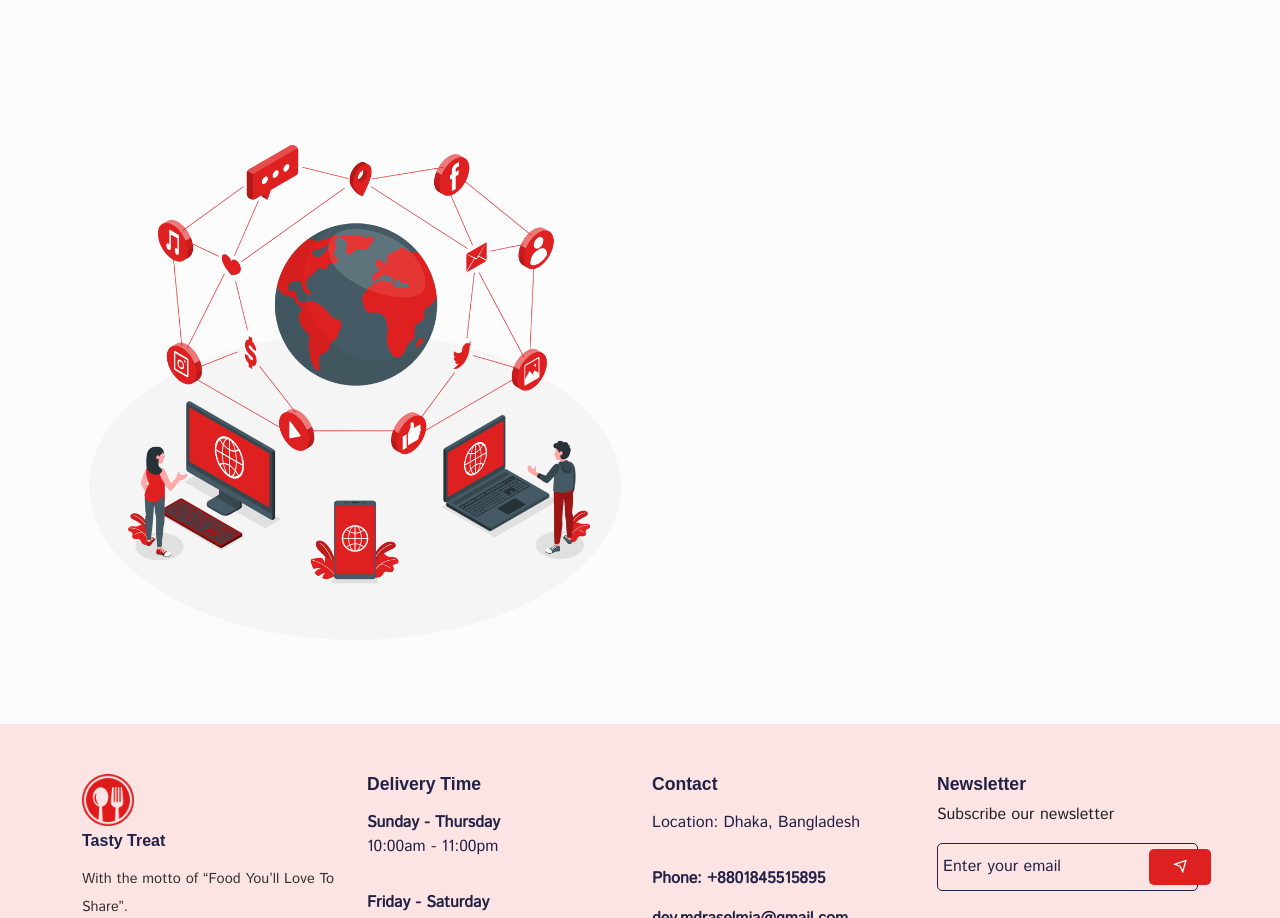
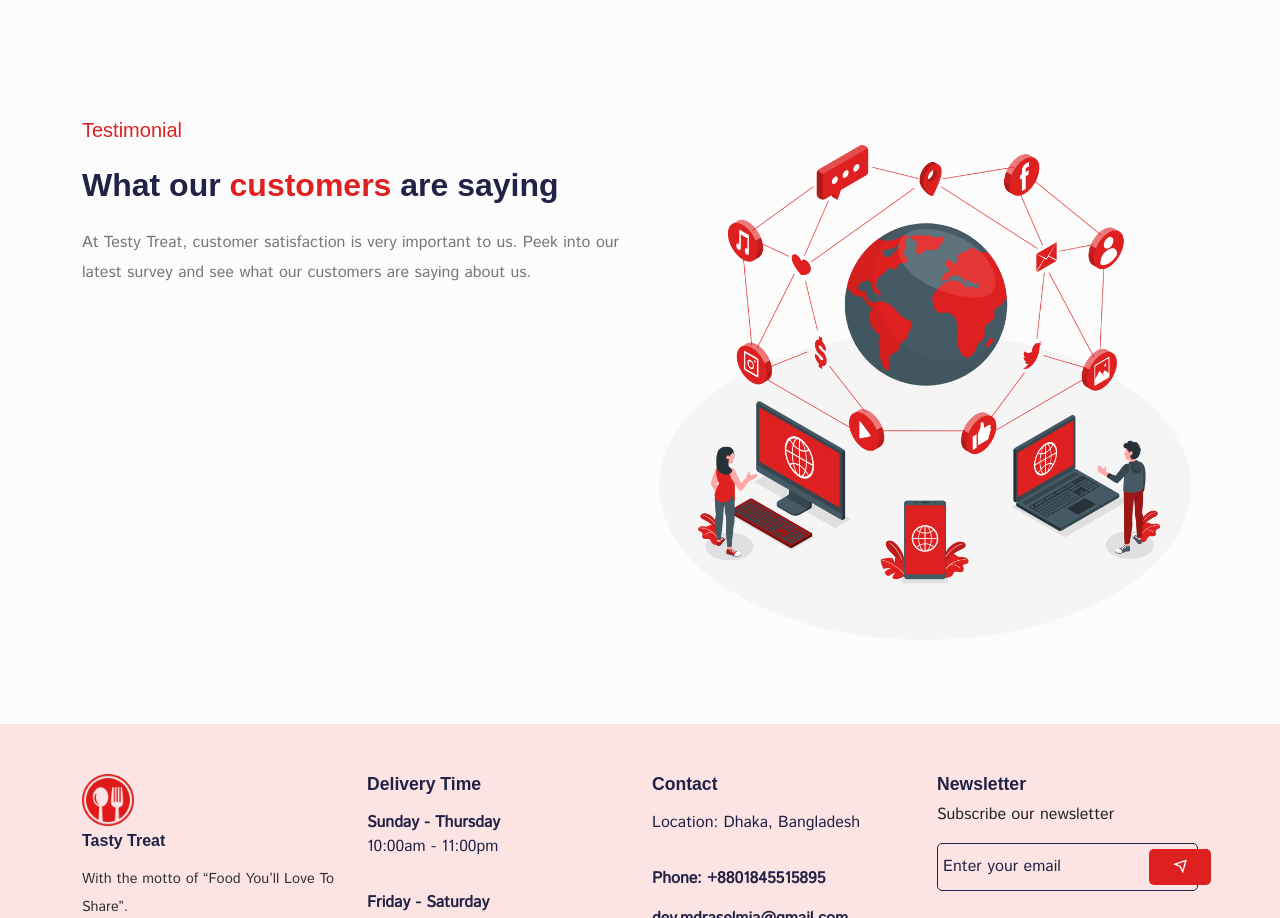
Before and after one commit to mdraselmiah95/tasty-treat-app, a React (Create React App) app: page /home in a window 1280 px wide. Shown: the part 4185-5103 px from the top of the page. Built offline with nearby package versions, Linux system fonts and the light colour scheme; a web font is replaced by a local one.

Commit message:
WIP on Tasty Treat Food App Testimonial section

```diff
--- a/package.json
+++ b/package.json
@@ -13,6 +13,7 @@
     "react-redux": "^8.0.2",
     "react-router-dom": "^6.3.0",
     "react-scripts": "5.0.1",
+    "react-slick": "^0.29.0",
     "reactstrap": "^9.0.3",
     "remixicon": "^2.5.0",
     "web-vitals": "^2.1.4"
--- a/src/pages/Home.jsx
+++ b/src/pages/Home.jsx
@@ -325,6 +325,22 @@ const Home = () => {
         <Container>
           <Row>
             <Col lg="6" md="6">
+              <div className="testimonial ">
+                <h5 className="testimonial__subtitle mb-4">Testimonial</h5>
+                <h2 className="testimonial__title mb-4">
+                  What our <span>customers</span> are saying
+                </h2>
+                <p className="testimonial__desc">
+                  At Testy Treat, customer satisfaction is very important to us.
+                  Peek into our latest survey and see what our customers are
+                  saying about us.
+                </p>
+
+                {/* <TestimonialSlider /> */}
+              </div>
+            </Col>
+
+            <Col lg="6" md="6">
               <img src={networkImg} alt="testimonial-img" className="w-100" />
             </Col>
           </Row>
```
Also changed, not shown: src/components/UI/TestimonialSlider/TestimonialSlider.jsx (added, +8 -0 lines), 1 other file (tests, documents, lock files or other folders).
